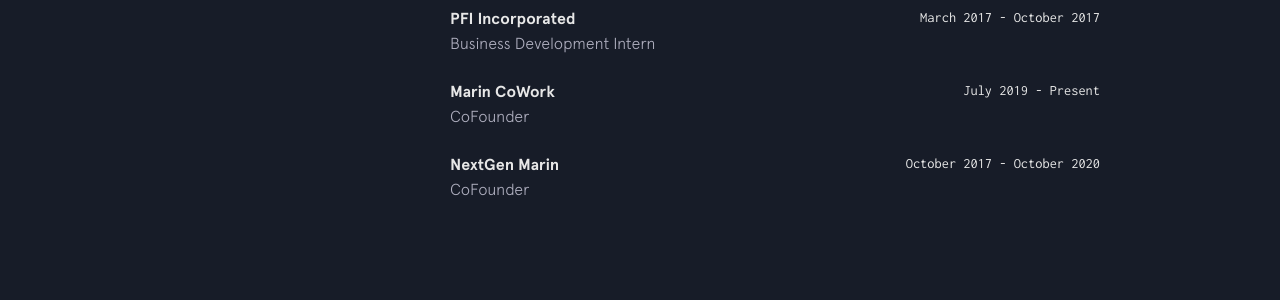
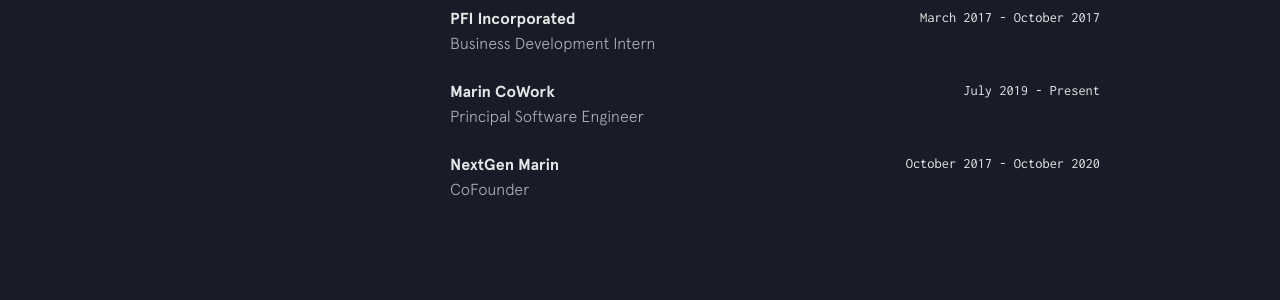
Before and after one commit to adilmodan/adilmodansite.github.io, a Jekyll site: the page built from index.html, in a window 1280 px wide and 900 px high, scrolled down 1663 px. Shown: the part 321-621 px from the top of the window. Built offline with Jekyll 4.4.1, drawn with Linux system fonts in a browser that asks for light colours; nearby versions of some CDN libraries.

Commit message:
Update experience.yml

```diff
--- a/_data/experience.yml
+++ b/_data/experience.yml
@@ -16,7 +16,7 @@
 - company: Marin CoWork
   url: https://www.marincowork.com/
   time: July 2019 - Present
-  position: CoFounder
+  position: Principal Software Engineer
 
 - company: NextGen Marin
   url: https://nextgenmarin.com/
```
